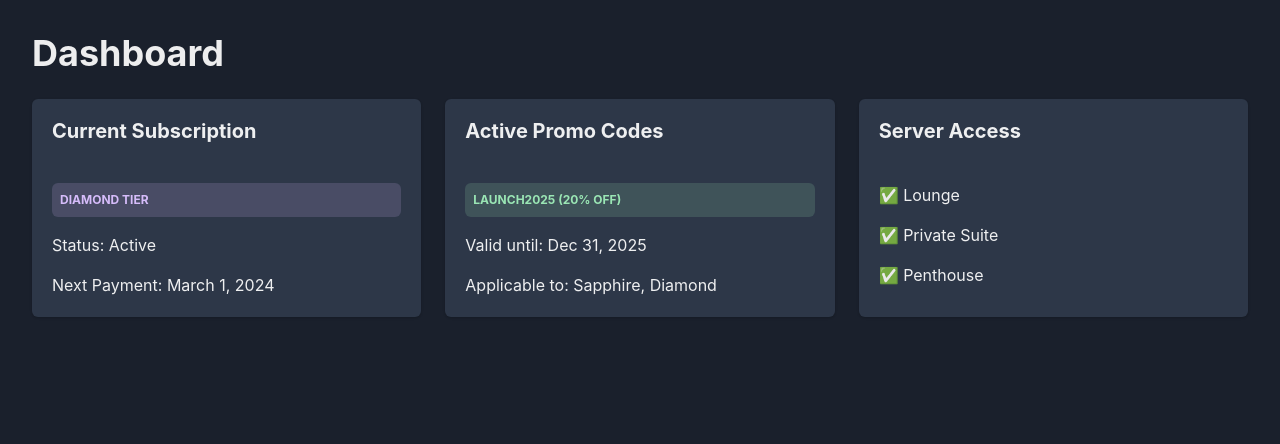
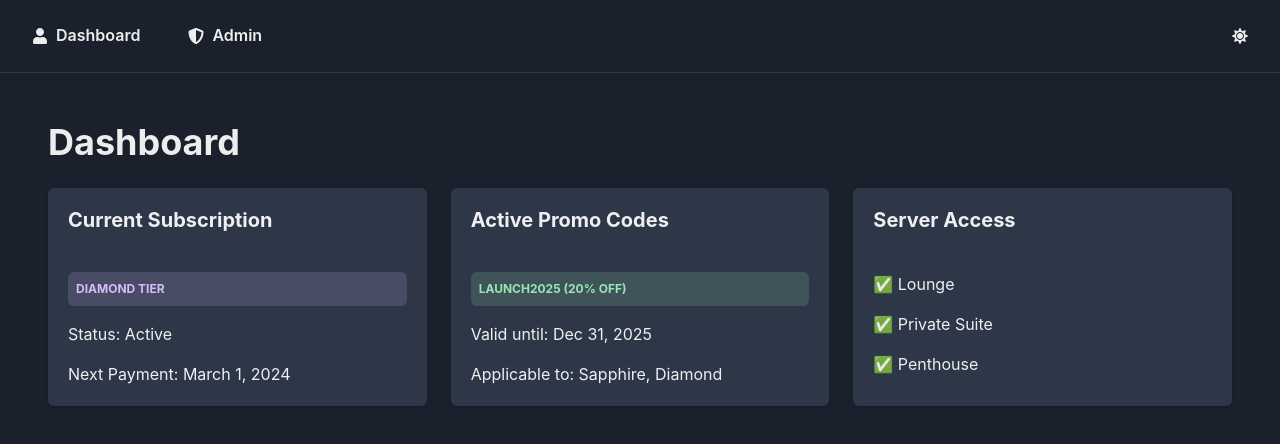
Before and after one commit to syntax-love/maxo-discord-bot-mvp, a React app in the folder dashboard/: page /dashboard in a window 1280 px wide. Shown: the top 444 px of the page. Built offline with nearby package versions, Linux system fonts and the light colour scheme; the HTML template or start-up script is replaced by a standard one.

Commit message:
Made AdminDashboard part of the route

```diff
--- a/dashboard/src/App.jsx
+++ b/dashboard/src/App.jsx
@@ -1,18 +1,31 @@
-import { ChakraProvider, ColorModeScript, Center, Spinner, VStack, Text } from '@chakra-ui/react';
+import { ChakraProvider, ColorModeScript } from '@chakra-ui/react';
 import { BrowserRouter as Router, Routes, Route, Navigate } from 'react-router-dom';
 import { theme } from './theme';
 import Login from './pages/Login';
 import Dashboard from './pages/Dashboard';
+import AdminDashboard from './pages/AdminDashboard';
+import Layout from './components/Layout';
 
 function App() {
+  // For now, we'll hardcode isAdmin. Later we'll get this from your auth system
+  const isAdmin = true;
+
   return (
     <ChakraProvider theme={theme}>
       <ColorModeScript initialColorMode={theme.config.initialColorMode} />
       <Router>
         <Routes>
-          <Route path="/" element={<Navigate to="/dashboard" />} />
-          <Route path="/dashboard" element={<Dashboard />} />
-          <Route path="*" element={<Navigate to="/dashboard" />} />
+          <Route path="/" element={<Layout isAdmin={isAdmin} />}>
+            <Route index element={<Navigate to="/dashboard" />} />
+            <Route path="dashboard" element={<Dashboard />} />
+            <Route
+              path="admin"
+              element={
+                isAdmin ? <AdminDashboard /> : <Navigate to="/dashboard" />
+              }
+            />
+            <Route path="*" element={<Navigate to="/dashboard" />} />
+          </Route>
         </Routes>
       </Router>
     </ChakraProvider>
--- /dev/null
+++ b/dashboard/src/components/Layout.jsx
@@ -0,0 +1,55 @@
+import { Box, Flex, Button, Spacer, useColorMode } from '@chakra-ui/react';
+import { Link as RouterLink, Outlet } from 'react-router-dom';
+import { FaSun, FaMoon, FaUser, FaShieldAlt } from 'react-icons/fa';
+
+const Layout = ({ isAdmin }) => {
+  const { colorMode, toggleColorMode } = useColorMode();
+
+  return (
+    <Box minH="100vh">
+      <Flex
+        as="nav"
+        align="center"
+        justify="space-between"
+        padding="1rem"
+        bg={colorMode === 'dark' ? 'gray.800' : 'white'}
+        borderBottom="1px"
+        borderColor={colorMode === 'dark' ? 'gray.700' : 'gray.200'}
+      >
+        <Flex align="center" gap={4}>
+          <Button
+            as={RouterLink}
+            to="/dashboard"
+            variant="ghost"
+            leftIcon={<FaUser />}
+          >
+            Dashboard
+          </Button>
+
+          {isAdmin && (
+            <Button
+              as={RouterLink}
+              to="/admin"
+              variant="ghost"
+              leftIcon={<FaShieldAlt />}
+            >
+              Admin
+            </Button>
+          )}
+        </Flex>
+
+        <Spacer />
+
+        <Button onClick={toggleColorMode} variant="ghost">
+          {colorMode === 'light' ? <FaMoon /> : <FaSun />}
+        </Button>
+      </Flex>
+
+      <Box as="main" p={4}>
+        <Outlet />
+      </Box>
+    </Box>
+  );
+};
+
+export default Layout;
```
Also changed, not shown: 5 other files (tests, documents, lock files or other folders).
